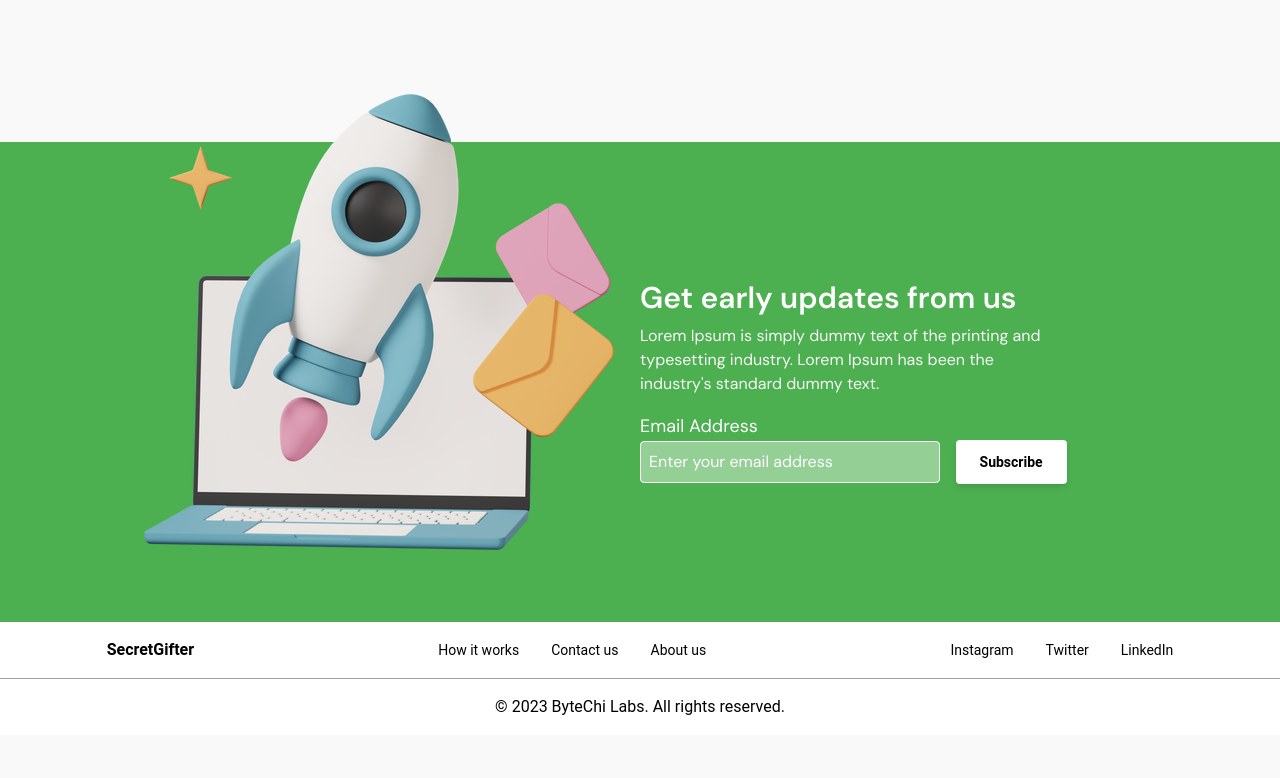
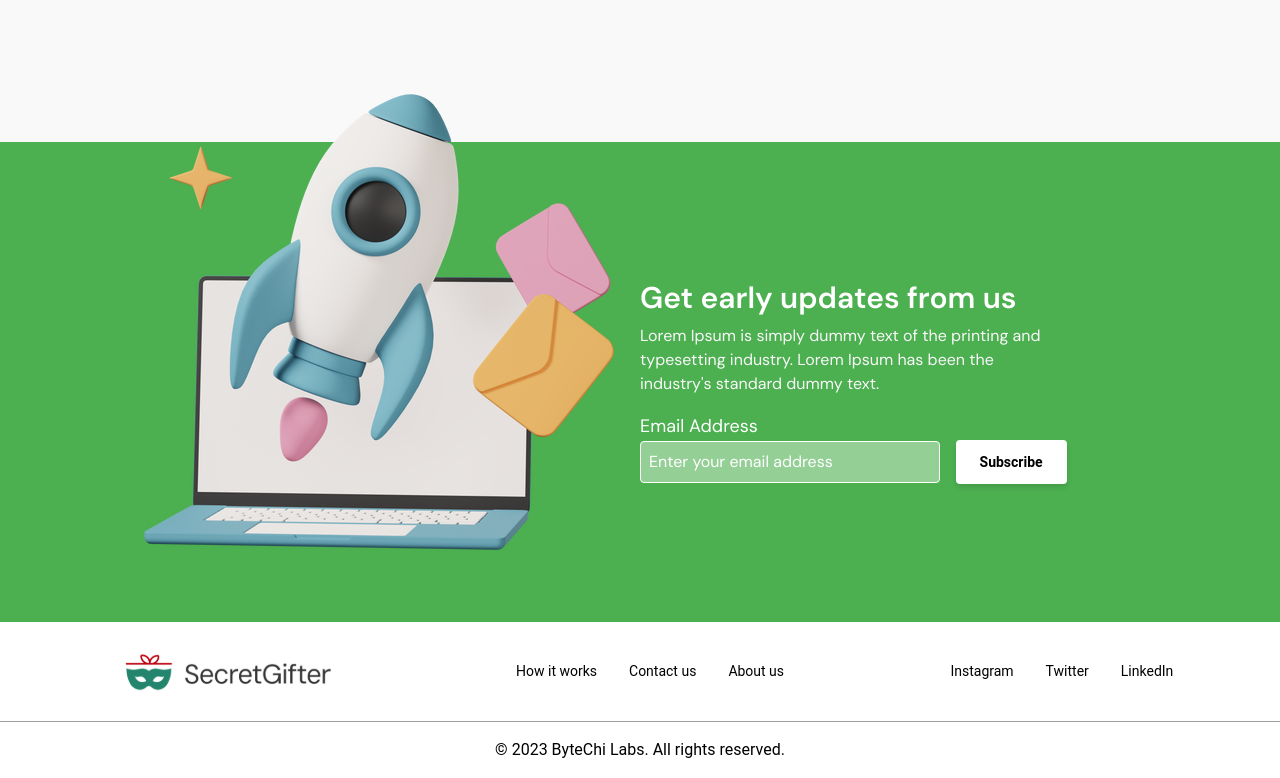
Before and after one commit to ByteChi-Labs/secret-gifter-landing-page, a Next.js app: page / in a window 1280 px wide. Shown: the part 2164-2942 px from the top of the page. Before the commit the page ends 2899 px from the top, so only its background shows below. Built offline with nearby package versions, Linux system fonts and the light colour scheme.

Commit message:
updated footer

```diff
--- a/src/components/layouts/components/Footer.js
+++ b/src/components/layouts/components/Footer.js
@@ -1,5 +1,9 @@
 import React from 'react';
 import Link from 'next/link';
+import Image from 'next/image';
+
+import { secretGifterLogo } from '../../../../public/assets/images';
+import { logo } from '../../../../public/assets/icons';
 
 const Footer = () => {
   const navItems = [
@@ -41,7 +45,9 @@ const Footer = () => {
   return (
     <footer className="bg-white">
       <div className="py-4 px-4 lg:px-8 xl:px-0 xl:w-5/6 mx-auto flex flex-wrap gap-y-4 justify-between items-center">
-        <div className="font-bold">SecretGifter</div>
+        <div>
+          <Image src={logo} alt="secret gifter logo" />
+        </div>
 
         <ul
           aria-label="footer-links"
@@ -74,7 +80,7 @@ const Footer = () => {
         </ul>
       </div>
 
-      <div className="border-t border-gray-500 py-4 text-center">
+      <div className=" border-t border-gray-500 py-4 text-center">
         © 2023 ByteChi Labs. All rights reserved.
       </div>
     </footer>
```
